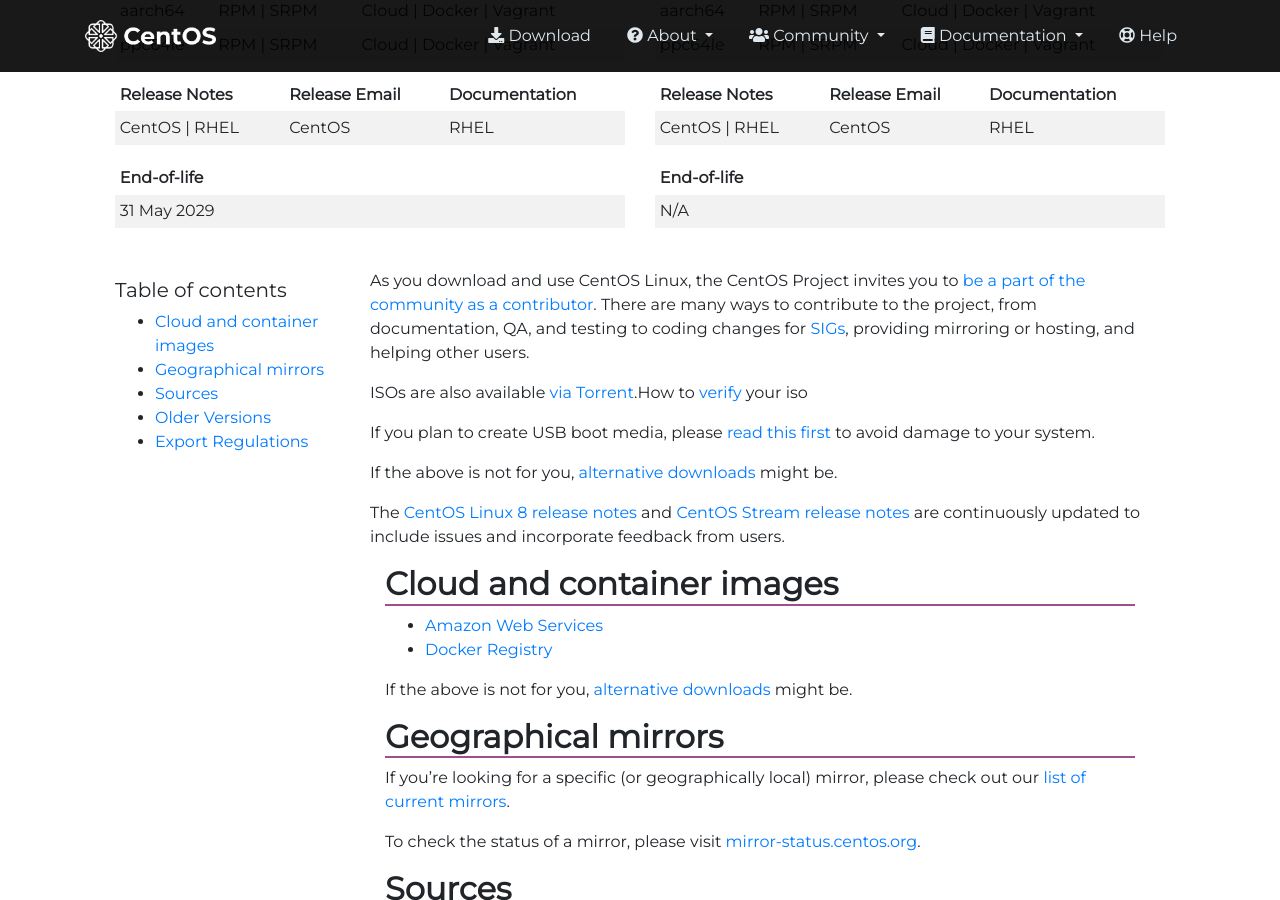
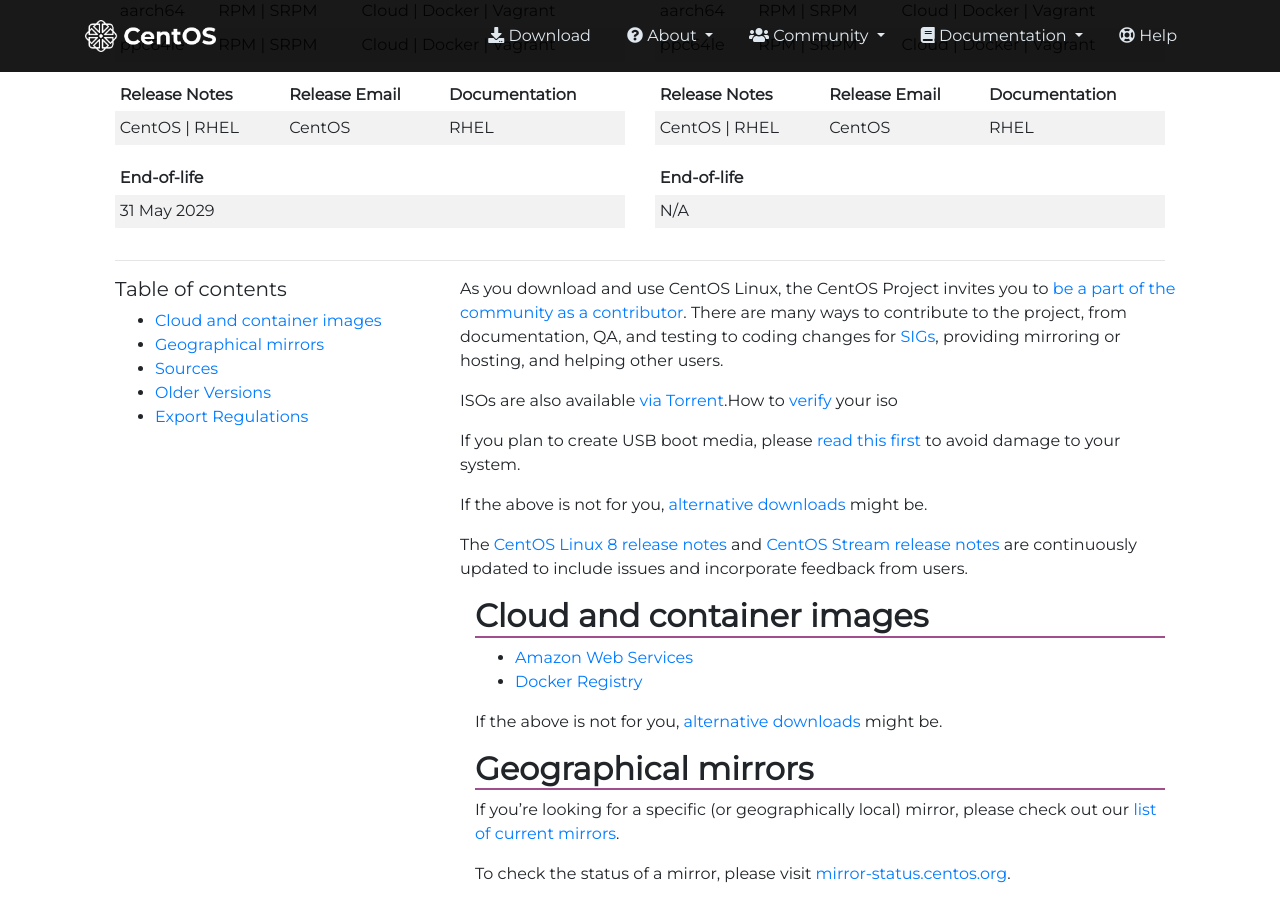
Before and after one commit to areguera/centos-jekyll-sites, a Jekyll site: the page built from download.md, in a window 1280 px wide and 900 px high, scrolled down 602 px. Built offline with Jekyll 4.4.1, drawn with Linux system fonts in a browser that asks for light colours; nearby versions of some CDN libraries.

Commit message:
Update layout of two-columns pages
- Previously, the table of content didn't have enough space to show the
  list of links and titles were wrapped in a way that make reading them
  difficult (e.g., see the /keys/ page). This update changes the layout
  of two-columns pages for the table of content to have a bit more of
  space. As consequence the main information content area was a bit
  reduced horizontal.

```diff
--- a/_layouts/page-download.html
+++ b/_layouts/page-download.html
@@ -4,12 +4,13 @@ layout: default
 
 <div id="centos-content" class="container">
   {% include centos-download-cards.html %}
+  <hr/>
   <div class="row">
-    <div class="col-md-4 col-xl-3 offset-xl-0" style="padding-top: 34px">
+    <div class="col-md-4 col-xl-4 offset-xl-0 d-flex float-left d-xl-flex flex-column justify-content-xl-start align-items-xl-start">
       <h5>Table of contents</h5>
       {% include toc.html html=content %}
     </div>
-    <div class="col-md-4 col-xl-9 offset-xl-0" style="padding-top: 25px;padding-right: 45px;">
+    <div class="col-md-8 col-xl-8 offset-xl-0">
       <div class="row">
         <p>As you download and use CentOS Linux, the CentOS Project invites you to <a href="http://wiki.centos.org/Contribute">be a part of the community as a contributor</a>. There are many ways to contribute to the project, from documentation,
               QA, and testing to coding changes for <a href="http://wiki.centos.org/SpecialInterestGroup">SIGs</a>, providing mirroring or hosting, and helping other users.</p>
--- a/_layouts/page.html
+++ b/_layouts/page.html
@@ -4,11 +4,11 @@ layout: default
 
 <div id="centos-content" class="container">
     <div class="row">
-        <div class="col-md-4 col-xl-3 offset-xl-0 d-flex float-left d-xl-flex flex-column justify-content-xl-start align-items-xl-start">
+        <div class="col-md-4 col-xl-4 offset-xl-0 d-flex float-left d-xl-flex flex-column justify-content-xl-start align-items-xl-start">
           <h5>Table of contents</h5>
           {% include toc.html html=content %}
         </div>
-        <div class="col">
+        <div class="col-md-8 col-xl-8 offset-xl-0">
         {{ content }}
         </div>
     </div>
```
